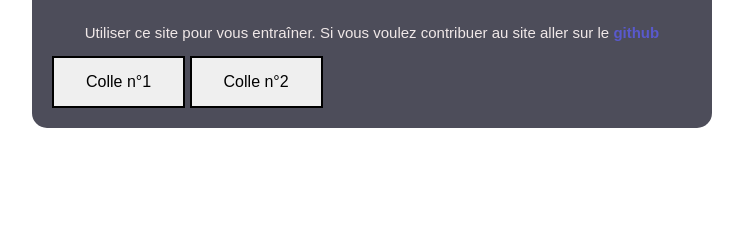
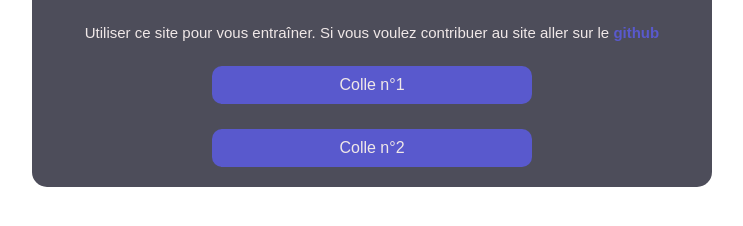
Before and after one commit to LouisGAUTHIER2/SiteColle, a plain HTML site: page index.html in a window 1280 px wide. Shown: the part 340-566 px from the top of the page, without its empty margins (288-1031 px from the left). Drawn offline with Linux system fonts and the light colour scheme.

Commit message:
Armonisation des changements (faut régler les duplications d'id)

```diff
--- a/style.css
+++ b/style.css
@@ -15,8 +15,9 @@ img[hidden] {
 
 button {
     font-size: 16px;
-    padding: 15px 32px;
-    border: 2px solid;
+    padding: 10px 24px;
+    border-radius: 10px;
+    border: none;
     text-decoration: none;
 }
 
@@ -34,12 +35,19 @@ button:hover {
     color: white;
 }
 
-#ButDebuter {
+#ButDebuter1 {
     background-color: rgb(89, 89, 205);
     color: rgb(240, 232, 232);
-    border: none;
-    border-radius: 10px;
-    padding: 10px 24px;
+    width: 50%;
+    margin: auto;
+    display: flex;
+    justify-content: center;
+    margin-top: 25px;
+}
+
+#ButDebuter2 {
+    background-color: rgb(89, 89, 205);
+    color: rgb(240, 232, 232);
     width: 50%;
     margin: auto;
     display: flex;
```
